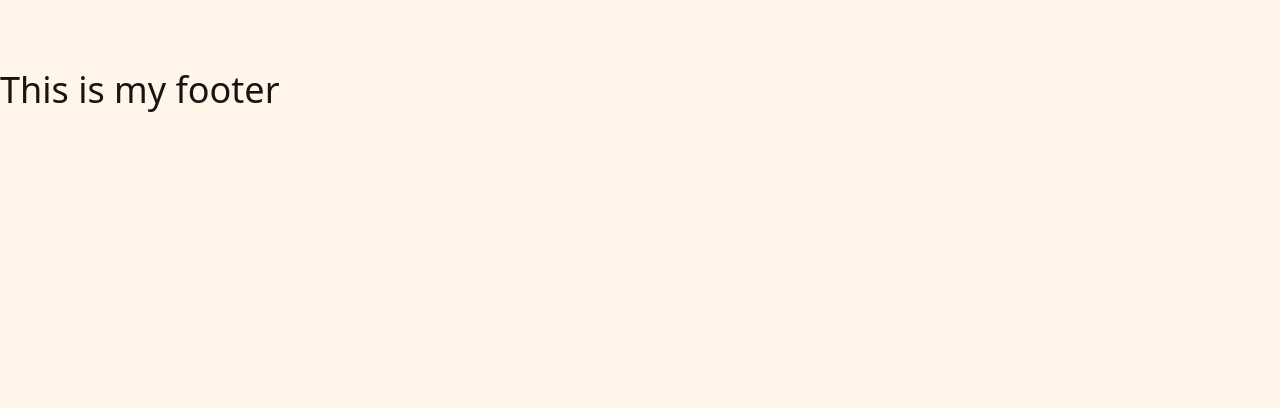
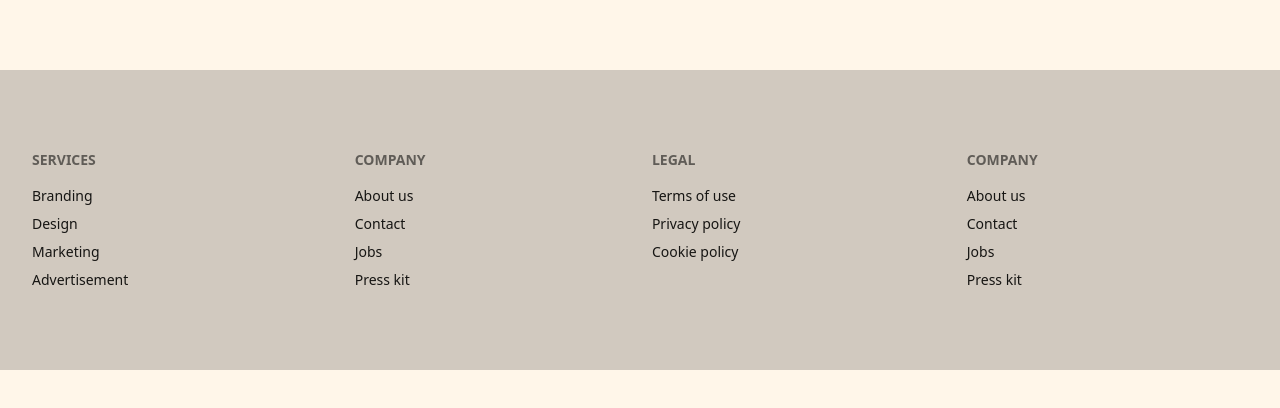
Before and after one commit to mehadiHasanDiner/assignment-11-toyLandBD-m-73-client, a React (Vite) app: page / in a window 1280 px wide. Shown: the part 330-738 px from the top of the page. Built offline with nearby package versions, Linux system fonts and the light colour scheme; no server answers.

Commit message:
my toys page created done, only showing data in a tabuler format is due

```diff
--- a/package.json
+++ b/package.json
@@ -11,6 +11,7 @@
   },
   "dependencies": {
     "@hookform/error-message": "^2.0.1",
+    "@smastrom/react-rating": "^1.4.0",
     "firebase": "^10.7.1",
     "localforage": "^1.10.0",
     "match-sorter": "^6.3.1",
@@ -18,6 +19,7 @@
     "react-dom": "^18.2.0",
     "react-hook-form": "^7.49.2",
     "react-icons": "^4.12.0",
+    "react-rating": "^2.0.5",
     "react-router-dom": "^6.20.1",
     "sort-by": "^1.2.0",
     "sweetalert2": "^11.10.1"
--- a/src/Pages/AllToys/AllToys.jsx
+++ b/src/Pages/AllToys/AllToys.jsx
@@ -8,18 +8,19 @@ const AllToys = () => {
   return (
     <div>
       <Banner>All Toy Page</Banner>
-      <p className="text-center text-2xl"> All toys page</p>
 
-      <div className="overflow-x-auto">
+
+      <div className="overflow-x-auto mt-6 border-2 rounded-lg">
         <table className="table">
           {/* head */}
           <thead>
-            <tr>
+            <tr className="bg-base-200">
               <th>SL</th>
               <th>Toy's Details</th>
               <th>Seller Name & Email</th>
               <th>Category</th>
               <th>Price</th>
+              <th></th>
             </tr>
           </thead>
 
--- a/src/Pages/AllToys/SingleToy.jsx
+++ b/src/Pages/AllToys/SingleToy.jsx
@@ -1,11 +1,21 @@
 import React from "react";
 import BannerSingleToy from "../../Shared/BannerSingleToy";
 import { useLoaderData } from "react-router-dom";
+import { Rating } from "@smastrom/react-rating";
+import "@smastrom/react-rating/style.css";
 
 const SingleToy = () => {
   const singleToyData = useLoaderData();
-  const { sellerName, toyName, description, price, quantity, postedBy, url } =
-    singleToyData || {};
+  const {
+    sellerName,
+    toyName,
+    description,
+    price,
+    quantity,
+    postedBy,
+    url,
+    rating,
+  } = singleToyData || {};
   return (
     <div>
       <BannerSingleToy>{singleToyData.toyName.slice(0, 30)}</BannerSingleToy>
@@ -31,8 +41,12 @@ const SingleToy = () => {
           <p>
             <strong>Description: </strong> {description}
           </p>
-          <div className="card-actions justify-end">
+          {/* <div className="card-actions justify-end">
             <button className="btn btn-primary">Buy</button>
+          </div> */}
+          <div className="text-lg flex items-center ">
+            <Rating style={{ maxWidth: 110 }} value={rating} readOnly />
+            <span className="ml-2">{rating}</span>
           </div>
         </div>
       </div>
--- a/src/Pages/Home/ToysCategory/CategoryCard.jsx
+++ b/src/Pages/Home/ToysCategory/CategoryCard.jsx
@@ -1,7 +1,9 @@
 import { Link } from "react-router-dom";
+import { Rating } from "@smastrom/react-rating";
+import "@smastrom/react-rating/style.css";
 
 const CategoryCard = ({ categories }) => {
-  const { _id, name, price, image, rating, category, description } = categories;
+  const { _id, name, price, image, rating, category } = categories;
   return (
     <div>
       <div className="card w-full bg-base-100 shadow-xl">
@@ -11,7 +13,10 @@ const CategoryCard = ({ categories }) => {
         <div className="card-body items-center text-center">
           <h2 className="card-title">{name.slice(0, 23)}</h2>
           <p>Price: ${price}</p>
-          <p>Rating: {rating}</p>
+          <div className="text-lg flex items-center ">
+            <Rating style={{ maxWidth: 110 }} value={rating} readOnly />
+            <span className="ml-2">{rating}</span>
+          </div>
           <div className="card-actions">
             <Link to={`categories/${_id}`}>
               <button className="btn btn-warning">View Details</button>
--- a/src/Pages/MyToys/MyToys.jsx
+++ b/src/Pages/MyToys/MyToys.jsx
@@ -1,7 +1,22 @@
+import { useContext, useEffect, useState } from "react";
+import { AuthContext } from "../../provider/AuthProvider";
+
 const MyToys = () => {
+  const { user } = useContext(AuthContext);
+  const [myJobs, setMyJobs] = useState([]);
+
+  useEffect(() => {
+    fetch(`http://localhost:5000/myToys/${user?.email}`)
+      .then((res) => res.json())
+      .then((data) => {
+        console.log(data);
+        setMyJobs(data);
+      });
+  }, []);
+
   return (
     <div>
-      <p className="text-center text-2xl"> My toys page</p>
+      <p className="text-center text-2xl"> My toys page {myJobs.length} </p>
     </div>
   );
 };
--- a/src/Shared/Footer.jsx
+++ b/src/Shared/Footer.jsx
@@ -1,10 +1,37 @@
-import React from "react";
-
 const Footer = () => {
   return (
-    <div>
-      <h1 className="text-4xl">This is my footer</h1>
-    </div>
+    <footer className="bg-base-300">
+      <div className="footer p-10 primary-container  text-content">
+        <nav>
+          <header className="footer-title">Services</header>
+          <a className="link link-hover">Branding</a>
+          <a className="link link-hover">Design</a>
+          <a className="link link-hover">Marketing</a>
+          <a className="link link-hover">Advertisement</a>
+        </nav>
+        <nav>
+          <header className="footer-title">Company</header>
+          <a className="link link-hover">About us</a>
+          <a className="link link-hover">Contact</a>
+          <a className="link link-hover">Jobs</a>
+          <a className="link link-hover">Press kit</a>
+        </nav>
+
+        <nav>
+          <header className="footer-title">Legal</header>
+          <a className="link link-hover">Terms of use</a>
+          <a className="link link-hover">Privacy policy</a>
+          <a className="link link-hover">Cookie policy</a>
+        </nav>
+        <nav>
+          <header className="footer-title">Company</header>
+          <a className="link link-hover">About us</a>
+          <a className="link link-hover">Contact</a>
+          <a className="link link-hover">Jobs</a>
+          <a className="link link-hover">Press kit</a>
+        </nav>
+      </div>
+    </footer>
   );
 };
 
--- a/src/routes/Router.jsx
+++ b/src/routes/Router.jsx
@@ -29,7 +29,11 @@ const router = createBrowserRouter([
       },
       {
         path: "toys/:id",
-        element: <SingleToy></SingleToy>,
+        element: (
+          <PrivateRoute>
+            <SingleToy></SingleToy>
+          </PrivateRoute>
+        ),
         loader: ({ params }) =>
           fetch(`http://localhost:5000/toys/${params.id}`),
       },
@@ -43,7 +47,7 @@ const router = createBrowserRouter([
           <PrivateRoute>
             <MyToys></MyToys>
           </PrivateRoute>
-        ),
+        )
       },
       {
         path: "addAToy",
```
Also changed, not shown: 1 other file (tests, documents, lock files or other folders).
